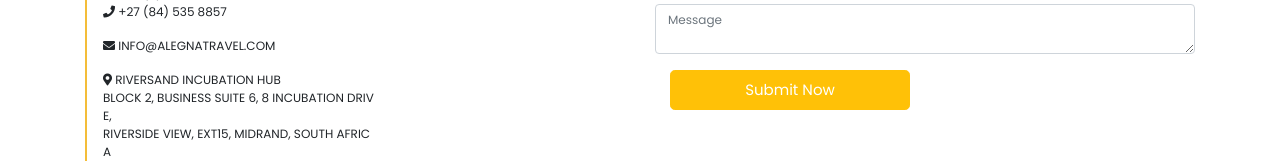
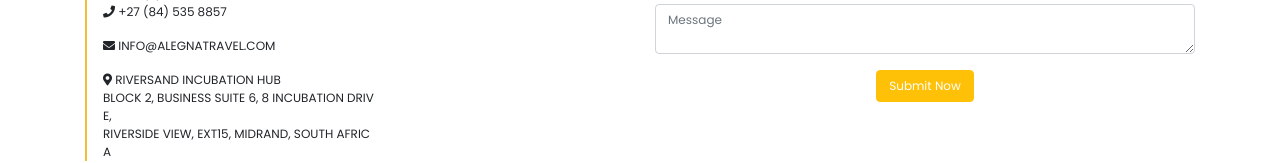
Before and after one commit to estherkoko/travel, an Angular app: page /contact in a window 1280 px wide. Shown: the part 723-886 px from the top of the page. Built offline with nearby package versions, Linux system fonts and the light colour scheme.

Commit message:
Master - Fix centering of button in contact us page

```diff
--- a/src/app/contact/contact.component.html
+++ b/src/app/contact/contact.component.html
@@ -3,7 +3,8 @@
     <h1 class="text-center top-hero-text">CONTACT</h1>
     <p class="text-center ">
         Do you have any request or you want to know more about us? <br>
-    Kindly do send us an email by filling in the form below and we'll get back to you as soon as we receive your email.
+        Kindly do send us an email by filling in the form below and we'll get back to you as soon as we receive your
+        email.
     </p>
 </div>
 
@@ -21,9 +22,9 @@
                 <p><i class="fas fa-phone"></i> +27 (11) 038 1220<br>
                     <i class="fas fa-phone"></i> +27 (84) 535 8857</p>
                 <p><i class="fas fa-envelope"></i> INFO@ALEGNATRAVEL.COM</p>
-            <p class="word"><i class="fas fa-map-marker-alt"></i> RIVERSAND INCUBATION HUB <br>BLOCK 2, BUSINESS SUITE 6, 8 INCUBATION DRIVE, <br>RIVERSIDE VIEW, EXT15, MIDRAND, SOUTH AFRICA</p>
+                <p class="word"><i class="fas fa-map-marker-alt"></i> RIVERSAND INCUBATION HUB <br>BLOCK 2, BUSINESS
+                    SUITE 6, 8 INCUBATION DRIVE, <br>RIVERSIDE VIEW, EXT15, MIDRAND, SOUTH AFRICA</p>
             </div>
-
 
 
         </div>
@@ -44,15 +45,11 @@
                     <div class="form-group col-md-12">
                         <textarea type="text" class="form-control" placeholder="Message"></textarea>
                     </div>
-
+                    <div class="form-group col-md-12 text-center">
+                        <button type="button" class="btn btn-warning text-white ">Submit Now</button>
+                    </div>
                 </div>
             </form>
-            <div class="text-center col-md-6">
-                <div>
-                    <button type="button" class="btn btn-warning btn-lg btn-block text-white ">Submit Now</button>
-
         </div>
     </div>
 </div>
-    </div>
-  </div>
```
Lines whose indentation alone changed are shown as unchanged.
